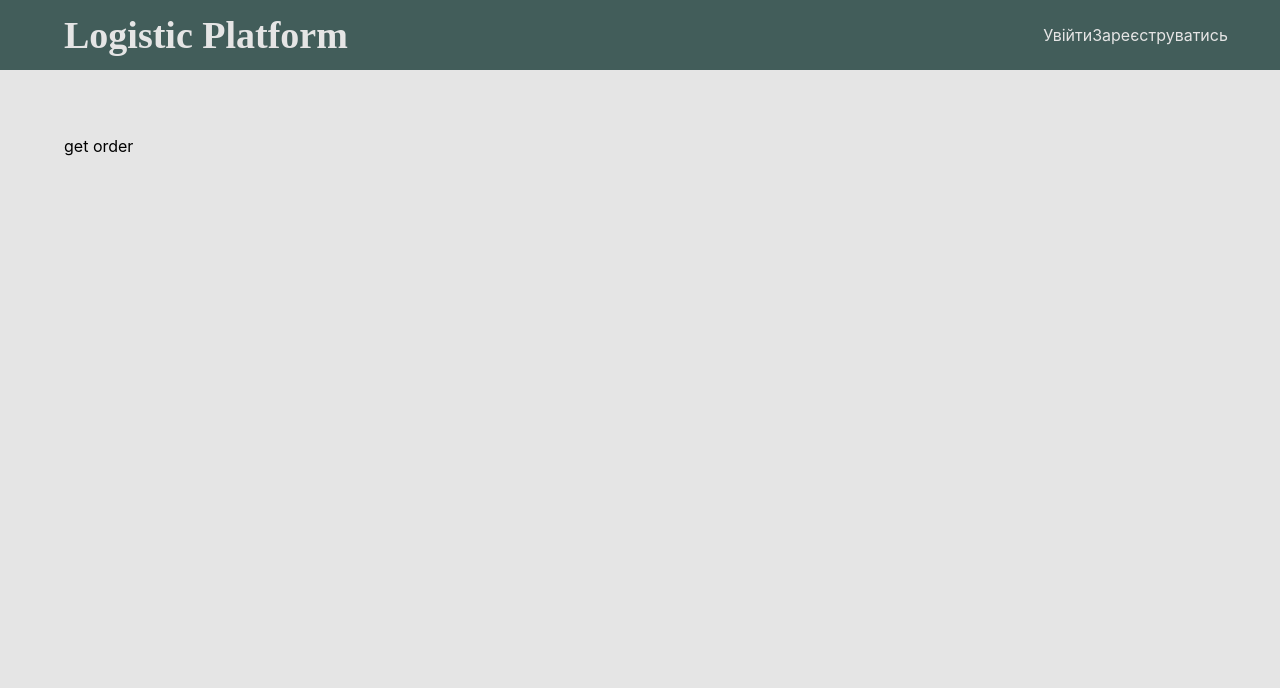
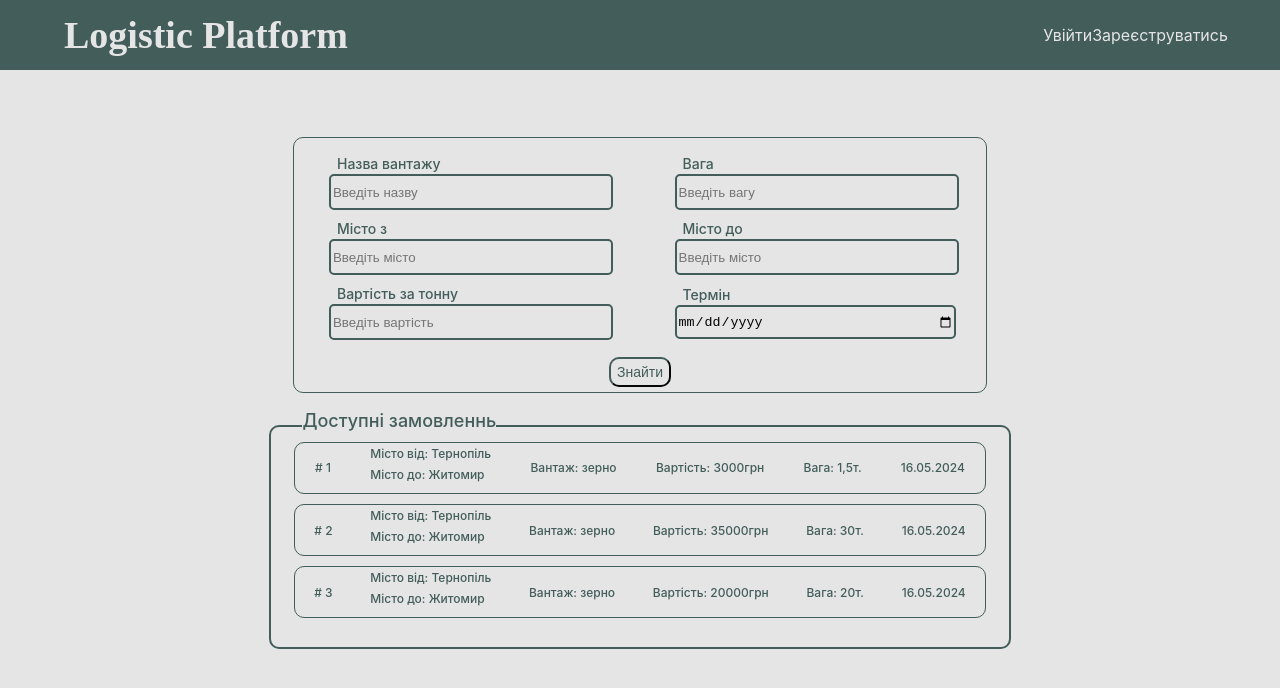
Before and after one commit to Edy2003/Logistic-platform, a React (Create React App) app in the folder front-end/: page /home/get-order in a window 1280 px wide. Shown: the top 688 px of the page. Built offline with nearby package versions, Linux system fonts and the light colour scheme; no server answers.

Commit message:
Added styles

```diff
--- a/front-end/src/components/get order/getOrder.js
+++ b/front-end/src/components/get order/getOrder.js
@@ -1,8 +1,77 @@
+import React from "react";
+
 function GetOrder() {
 
     return(
-        <div className='main-area'>
-            <p>get order</p>
+        <div className='main-area center-align'>
+            <div className='order create get'>
+                <form className='order-form'>
+                    <div className='form-input'>
+                        <span><p>Назва вантажу</p></span>
+                        <input type='text' placeholder='Введіть назву'/>
+                    </div>
+                    <div className='form-input'>
+                        <span><p>Вага</p></span>
+                        <input type='text' placeholder='Введіть вагу'/>
+                    </div>
+                    <div className='form-input'>
+                        <span><p>Місто з</p></span>
+                        <input type='text' placeholder='Введіть місто'/>
+                    </div>
+                    <div className='form-input'>
+                        <span><p>Місто до</p></span>
+                        <input type='text' placeholder='Введіть місто'/>
+                    </div>
+                    <div className='form-input'>
+                        <span><p>Вартість за тонну</p></span>
+                        <input type='text' placeholder='Введіть вартість'/>
+                    </div>
+                    <div className='form-input'>
+                        <span><p>Термін</p></span>
+                        <input type='date' placeholder='Введіть термін'/>
+                    </div>
+                </form>
+                <button type='button'>Знайти</button>
+            </div>
+            <div className='orders filter-orders'>
+                <p className='orders-title'>Доступні замовленнь</p>
+                <div className='order'>
+                    <p># 1</p>
+                    <div className='city'>
+                        <p>Місто від: Тернопіль</p>
+                        <p>Місто до: Житомир</p>
+                    </div>
+
+                    <p>Вантаж: зерно</p>
+                    <p>Вартість: 3000грн</p>
+                    <p>Вага: 1,5т.</p>
+                    <p className='date'>16.05.2024</p>
+                </div>
+                <div className='order'>
+                    <p># 2</p>
+                    <div className='city'>
+                        <p>Місто від: Тернопіль</p>
+                        <p>Місто до: Житомир</p>
+                    </div>
+
+                    <p>Вантаж: зерно</p>
+                    <p>Вартість: 35000грн</p>
+                    <p>Вага: 30т.</p>
+                    <p className='date'>16.05.2024</p>
+                </div>
+                <div className='order'>
+                    <p># 3</p>
+                    <div className='city'>
+                        <p>Місто від: Тернопіль</p>
+                        <p>Місто до: Житомир</p>
+                    </div>
+
+                    <p>Вантаж: зерно</p>
+                    <p>Вартість: 20000грн</p>
+                    <p>Вага: 20т.</p>
+                    <p className='date'>16.05.2024</p>
+                </div>
+            </div>
         </div>
     )
 }
--- a/front-end/src/components/home/Home.js
+++ b/front-end/src/components/home/Home.js
@@ -13,7 +13,7 @@ function Home() {
             {userData && (
                 <div className='main-area'>
                     <div className='map'>
-                        <MapContainer center={[49.34, 25.36]} zoom={9} scrollWheelZoom={false}>
+                        <MapContainer center={[49.34, 25.36]} zoom={10} scrollWheelZoom={false}>
                             <TileLayer
                                 attribution='&copy; <a href="https://www.openstreetmap.org/copyright">OpenStreetMap</a> contributors'
                                 url="https://api.maptiler.com/maps/streets-v2/{z}/{x}/{y}.png?key=ARHbwD2WGESwbnMdlmyQ"
--- a/front-end/src/components/info/info.js
+++ b/front-end/src/components/info/info.js
@@ -1,6 +1,7 @@
 import '../../styles/main.css'
 import {useAuth} from "../../contexts/authContext";
 import React from "react";
+import avatar from '../../avatar-design.png'
 
 function Info(){
     const { currentUser } = useAuth();
@@ -18,6 +19,7 @@ function Info(){
                         <p>Status: {userData.status}</p>
                         <p>Type: {userData.type}</p>
                     </div>
+                    <div className='logo'><img src={avatar} width='50%'/></div>
                 </div>)}
         </>
     )
--- a/front-end/src/styles/main.css
+++ b/front-end/src/styles/main.css
@@ -87,3 +87,22 @@ body{
     font-size: 18px;
     font-weight: 500;
 }
+.logo{
+    display: flex;
+    justify-content: flex-start;
+    align-items: center;
+}
+
+.get {
+    width: 60%;
+    height: auto;
+}
+.center-align{
+    justify-content: center;
+    flex-direction: column;
+    align-items: center;
+}
+.filter-orders{
+    margin-top: 15px;
+    height: 220px;
+}
```
Also changed, not shown: front-end/src/avatar-design.png (added).
